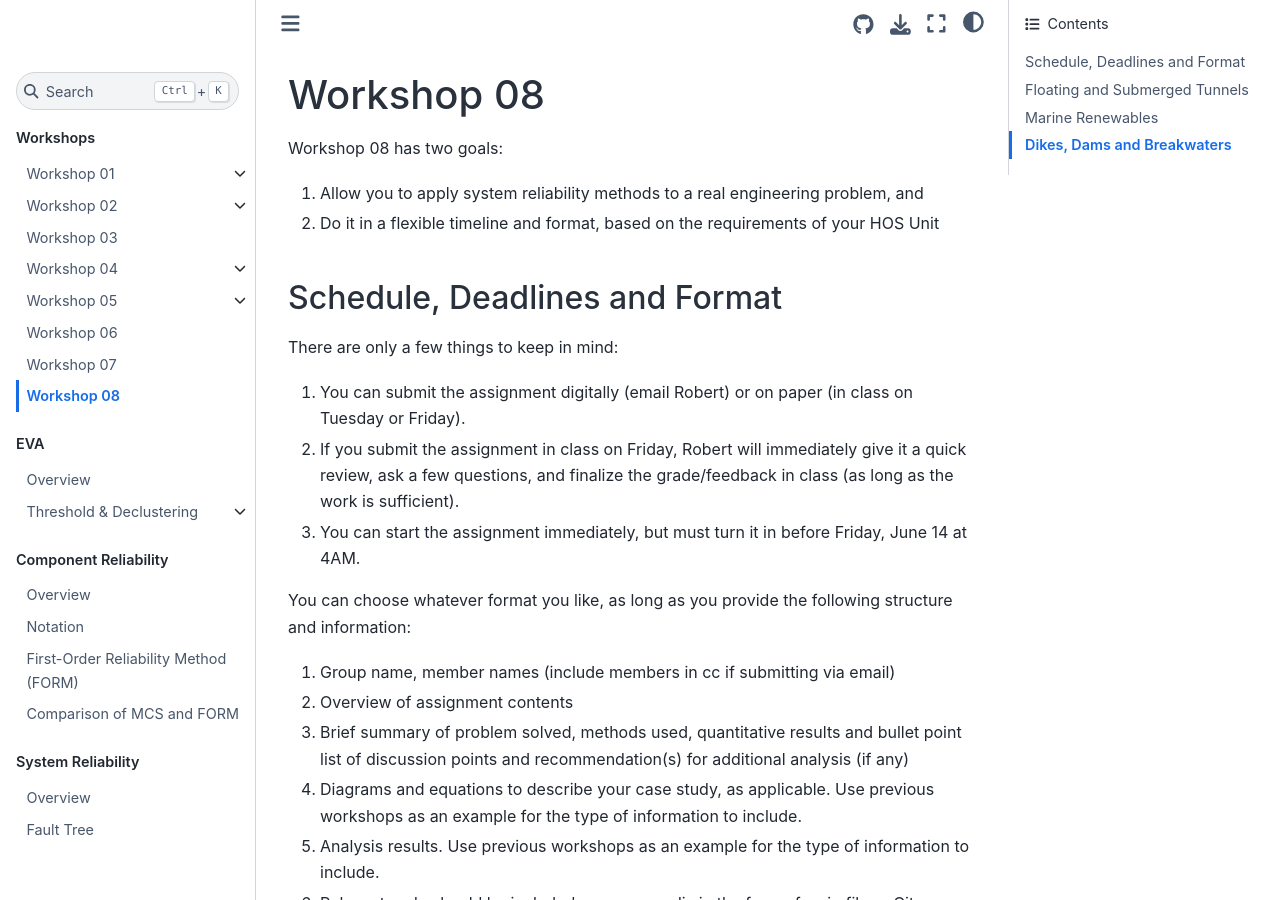
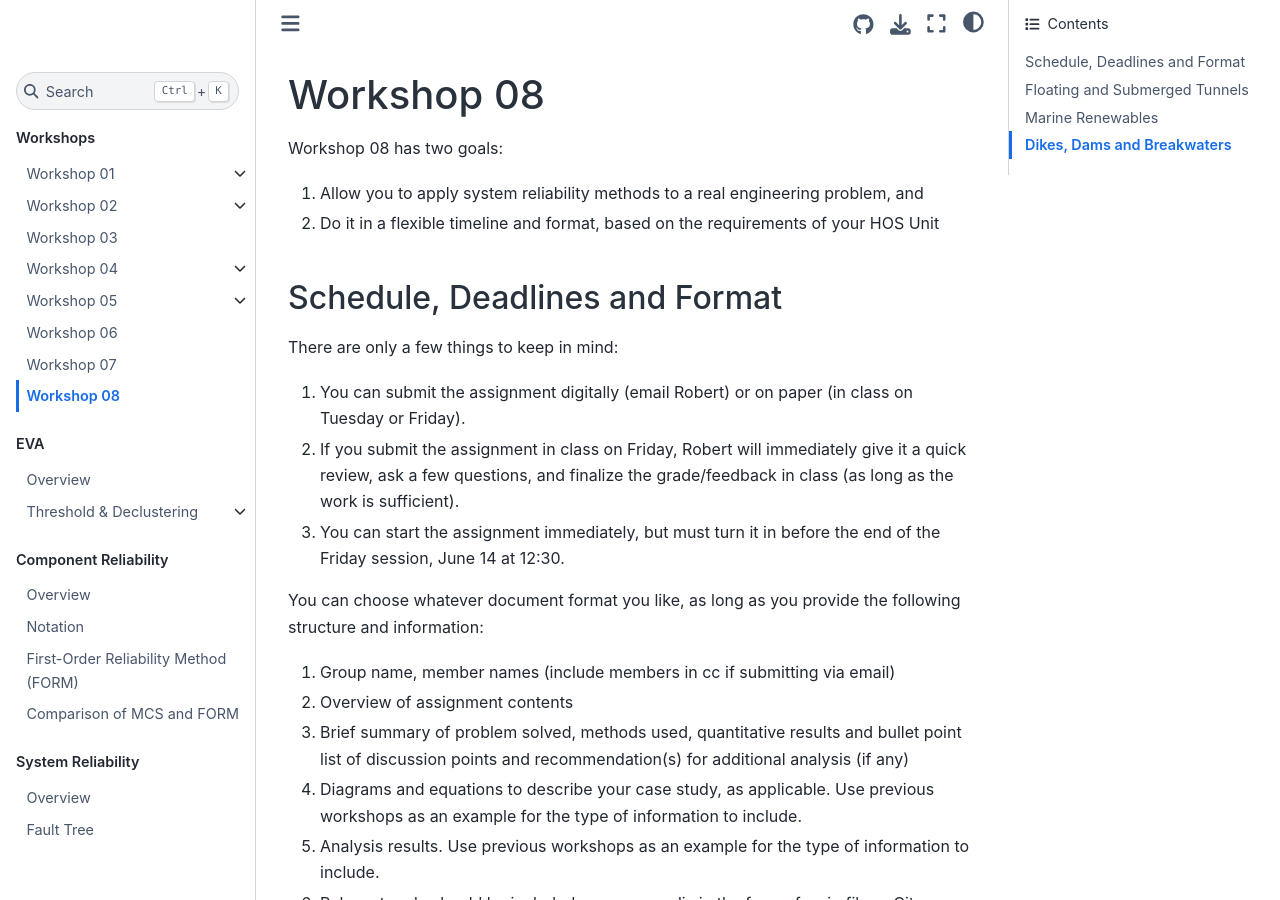
Before and after one commit to TeachBooks/HOS-workbook, a Jupyter Book: the page built from book/2024/workshop/08.md, in a window 1280 px wide and 900 px high. Built offline with Jupyter Book 1.0.4 settings and Sphinx 7.4.7 and the Sphinx Book theme 1.1.4, drawn with Linux system fonts in a browser that asks for light colours; pages that are not in the unit, such as notebooks, are missing from menus; comment, search, counter and statistics services are not loaded.

Commit message:
update deadline

```diff
--- a/book/2024/workshop/08.md
+++ b/book/2024/workshop/08.md
@@ -9,9 +9,9 @@ Workshop 08 has two goals:
 There are only a few things to keep in mind:
 1. You can submit the assignment digitally (email Robert) or on paper (in class on Tuesday or Friday).
 2. If you submit the assignment in class on Friday, Robert will immediately give it a quick review, ask a few questions, and finalize the grade/feedback in class (as long as the work is sufficient).
-3. You can start the assignment immediately, but must turn it in before Friday, June 14 at 4AM.
+3. You can start the assignment immediately, but must turn it in before the end of the Friday session, June 14 at 12:30.
 
-You can choose whatever format you like, as long as you provide the following structure and information:
+You can choose whatever document format you like, as long as you provide the following structure and information:
 1. Group name, member names (include members in cc if submitting via email)
 2. Overview of assignment contents
 3. Brief summary of problem solved, methods used, quantitative results and bullet point list of discussion points and recommendation(s) for additional analysis (if any)
```
